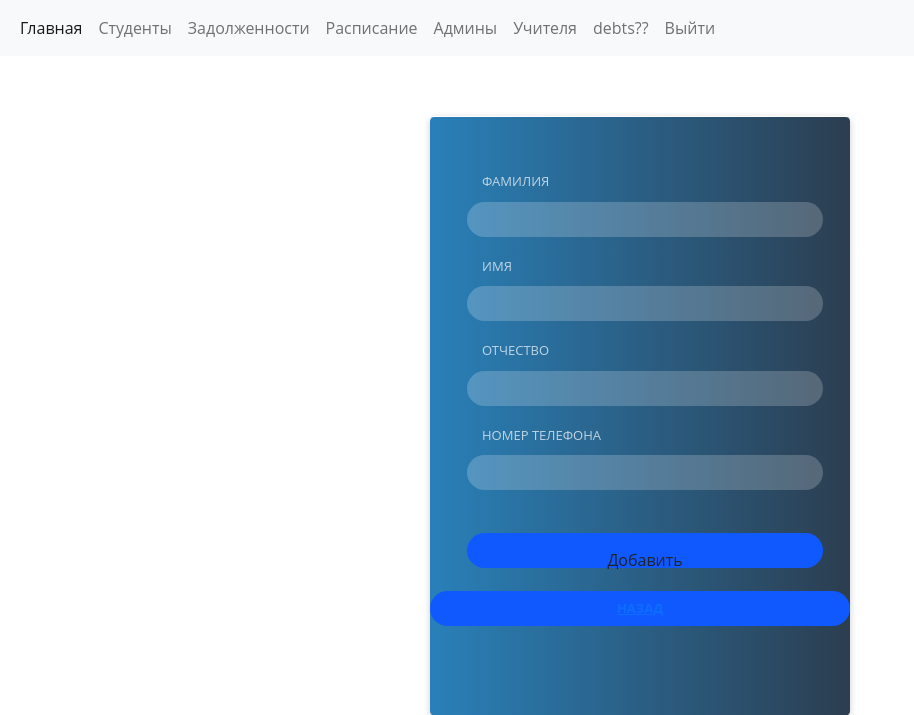
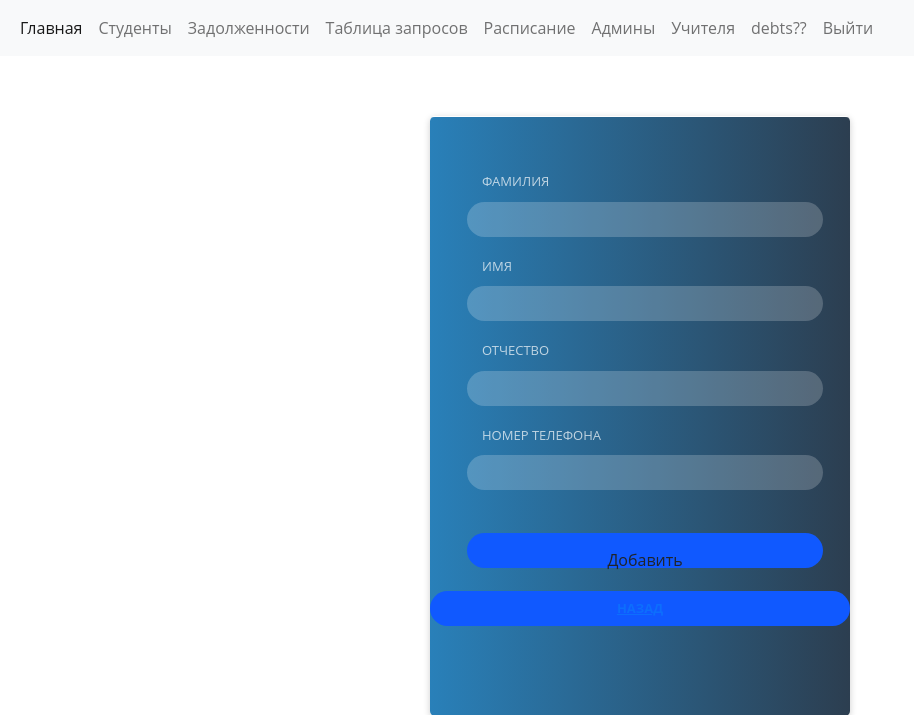
Before and after one commit to molode4ik/admin_panel_fdo, a Django app: page /teachers/add_teacher in a window 1280 px wide. Shown: the top 715 px of the page, without its empty margins (0-914 px from the left). Run offline with Django 4.2, Linux system fonts and the light colour scheme; a user stored in the database is signed in; parts of the project's set-up code (start-up, migrations or seed data) failed here and were passed over.

Commit message:
Update base.html

```diff
--- a/app/templates/base.html
+++ b/app/templates/base.html
@@ -39,6 +39,11 @@
                     <li class="nav-item">
                       <a class="nav-link" href="/debts">Задолженности</a>
                     </li>
+                    {% if perms.exchange_app.view_users %}
+                    <li class="nav-item">
+                       <a class="nav-link" href="/table_requests">Таблица запросов</a>
+                    </li>
+                {% endif %}
 
                 {% if perms.exchange_app.view_users %}
                     <li class="nav-item">
```
